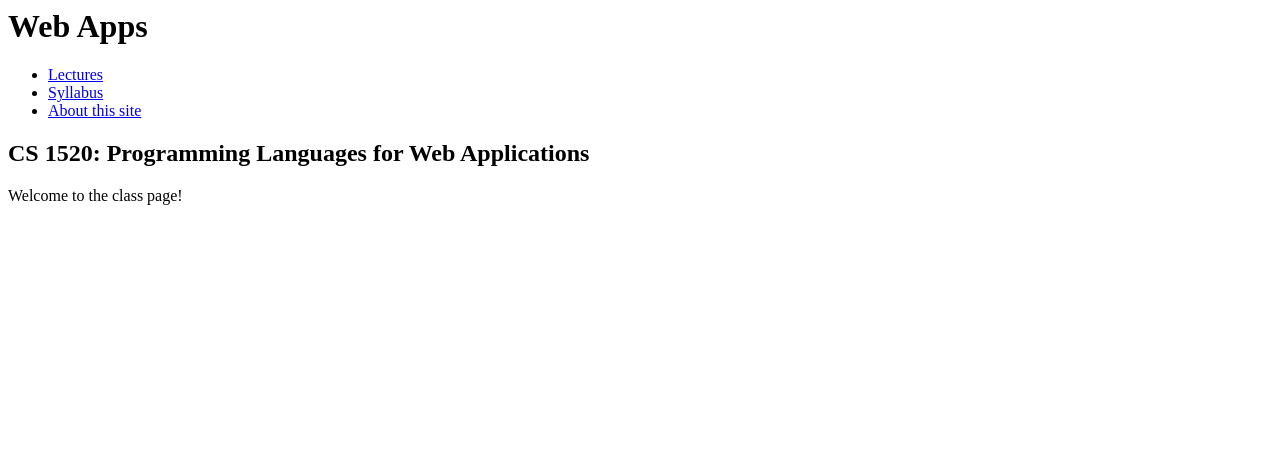
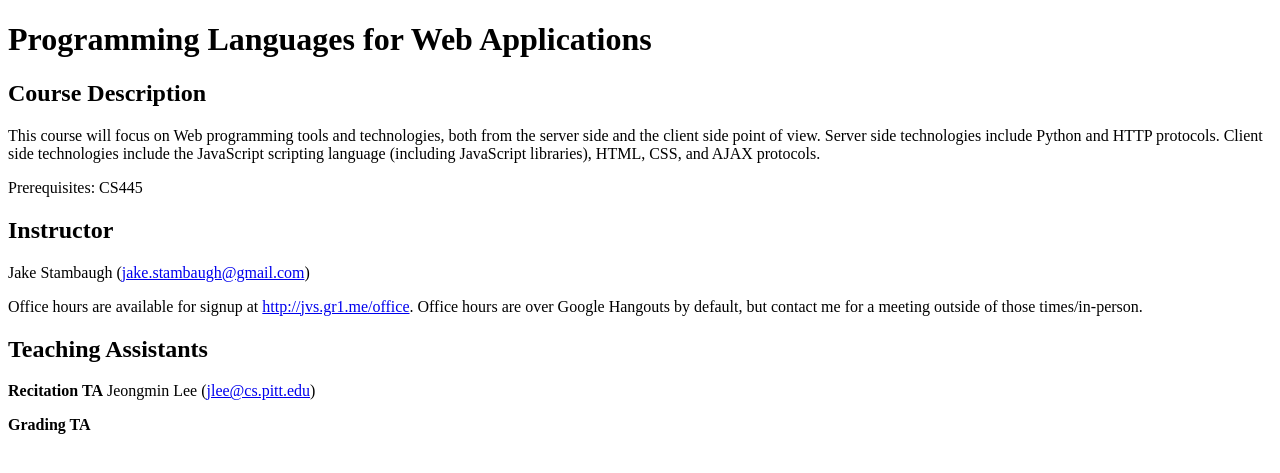
Before and after one commit to cs1520/calculator, a Flask app: page /syllabus in a window 1280 px wide. Shown: the top 473 px of the page. Run offline with Flask 2, Linux system fonts and the light colour scheme.

Commit message:
Adds syllabus and lectures

```diff
--- a/main.py
+++ b/main.py
@@ -15,18 +15,29 @@ def root():
     return render_template('index.html')
 
 
+@app.route('/syllabus')
+def syllabus():
+    """Generate a page that contains the course syllabus
+
+    Just like the root() function, but it's annotated with a different route
+    """
+    return render_template('syllabus.html')
+
+
 @app.route('/lecture')
 def handle_lecture():
     """Generate a page with a list of lectures
 
-    The list of lectures is a Python list of links
+    In this iteration, the data is read from a hardcoded list in Python.
     """
-    lectures = [{"date": "Jan 9, 2020", "topic": "HTTP and the Internet"}, {"date": "Jan 16, 2020", "topic": "Python and Javascript"}]
+    lectures = [
+        {"date": "Jan 9, 2020", "title": "HTTP and the Internet", "url": "https://docs.google.com/presentation/d/1Z1TwlIKHDGxMHPhRX1IH0wz6MbfbKGcMvrhAYS2MQLM/edit?usp=sharing"},
+        {"date": "Jan 9, 2020", "title": "Handling Requests", "url": "https://docs.google.com/presentation/d/1Z1TwlIKHDGxMHPhRX1IH0wz6MbfbKGcMvrhAYS2MQLM/edit?usp=sharing"},
+        {"date": "Jan 16, 2020", "title": "Intro to Python", "url": "https://docs.google.com/presentation/d/1yrfJdNNvAwKVsGGPGgyGHd-uWT0j3iZNw_PovI8rDIE/edit?usp=sharing"},
+        # Each dictionary in this list has three keys, "date", "title", and "url"
+        # Because we need all of these keys to render the page, and we will always have them, this could also be a good time to use a define a Python class for "Lecture".
+        {"date": "Jan 16, 2020", "title": "Intro to Javascript", "url": "https://docs.google.com/presentation/d/1HUjfcA_fhwb8K5nUSxZGXrtBgGAo2pxkdK68PYz_FqQ/edit?usp=sharing"}]
     return render_template('lectures.html', lectures=lectures)
-
-@app.route('/syllabus')
-def users(user=None):
-    return render_template('index.html')
 
 
 if __name__ == '__main__':
--- a/templates/index.html
+++ b/templates/index.html
@@ -1,3 +1,4 @@
+<!DOCTYPE html>
 <html>
 <head>
   <title>CS 1520: Programming Languages for Web Applications</title>
@@ -17,6 +18,7 @@
   <div>
     <h2>CS 1520: Programming Languages for Web Applications</h2>
     <p>Welcome to the class page!</p>
+    <p>It may look sparse for now, but I'll continue adding features as we cover more web technologies in class.</p>
   </div>
 </body>
 </html>
--- a/templates/lectures.html
+++ b/templates/lectures.html
@@ -6,3 +6,8 @@
 
 <h1>Lectures</h1>
 <!-- These are the links to the Google Slides from our lectures -->
+<ul>
+  {% for lecture in lectures %}
+    <li>{{ lecture.date }} - <a href="{{ lecture.url }}">{{ lecture.title }}</a></li>
+  {% endfor %}
+</ul>
--- /dev/null
+++ b/templates/syllabus.html
@@ -0,0 +1,20 @@
+<!DOCTYPE html>
+<meta charset="utf-8">
+<!-- This is omitting some of the optional html tags -->
+<!-- https://html.spec.whatwg.org/multipage/syntax.html#optional-tags -->
+<title>CS 1520: Syllabus</title>
+
+<h1>Programming Languages for Web Applications</h1>
+
+<h2>Course Description</h2>
+<p>This course will focus on Web programming tools and technologies, both from the server side and the client side point of view. Server side technologies include Python and HTTP protocols. Client side technologies include the JavaScript scripting language (including JavaScript libraries), HTML, CSS, and AJAX protocols.</p>
+
+<p>Prerequisites: CS445</p>
+
+<h2>Instructor</h2>
+<p>Jake Stambaugh (<a href="jake.stambaugh@gmail.com">jake.stambaugh@gmail.com</a>)</p>
+<p>Office hours are available for signup at <a href="http://jvs.gr1.me/office">http://jvs.gr1.me/office</a>. Office hours are over Google Hangouts by default, but contact me for a meeting outside of those times/in-person.</p>
+
+<h2>Teaching Assistants</h2>
+<p><strong>Recitation TA</strong> Jeongmin Lee (<a href="jlee@cs.pitt.com">jlee@cs.pitt.edu</a>)</p>
+<p><strong>Grading TA</strong></p>
```
